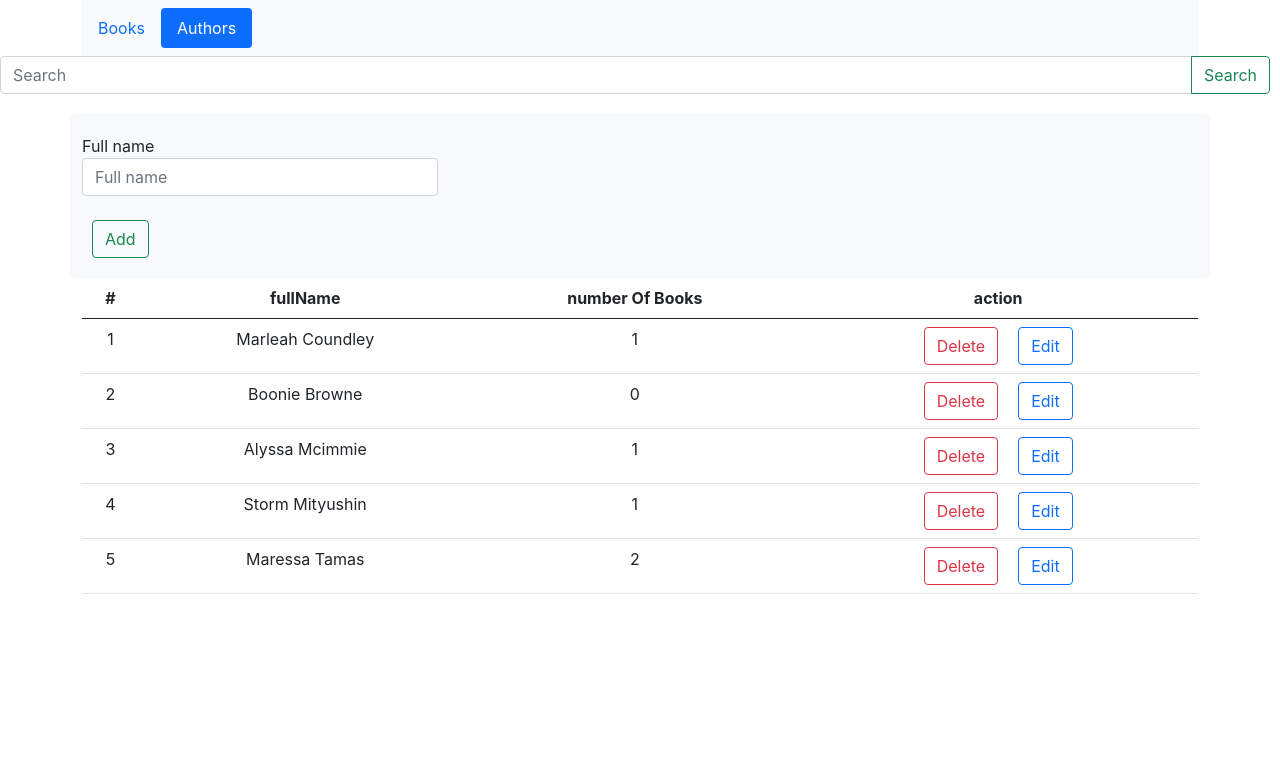
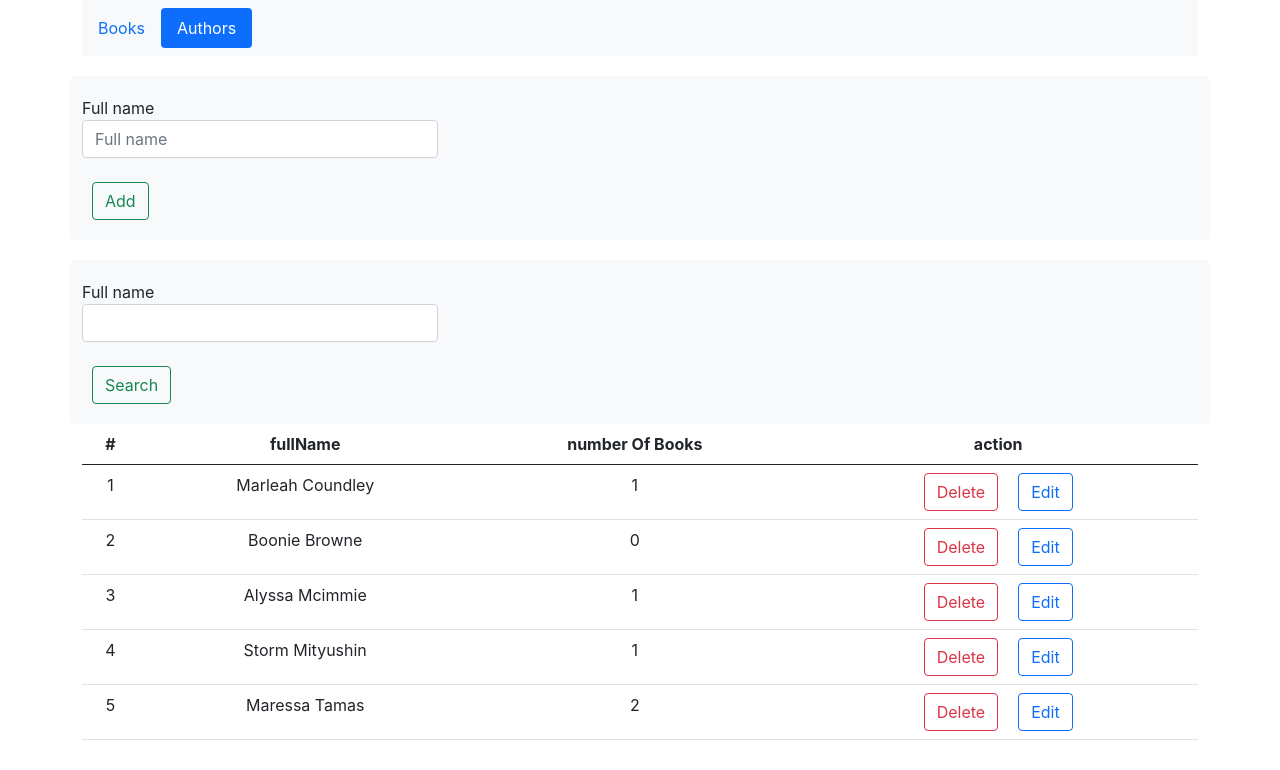
Before and after one commit to somayehbhr/my-library, a React (Create React App) app: page /authors in a window 1280 px wide. Shown: the top 770 px of the page. Built offline with nearby package versions, Linux system fonts and the light colour scheme.

Commit message:
feat: added search filter component

```diff
--- /dev/null
+++ b/src/screens/Authors/components/SearchAuthors/index.tsx
@@ -0,0 +1,44 @@
+import { Button } from "../../../../components/Button";
+import * as React from "react";
+import { useState } from "react";
+import data from "../../../../data/info.json";
+import { IAuthorEntity } from "../../index";
+
+interface Props {
+	onSetList: (list: IAuthorEntity[]) => void;
+	list: IAuthorEntity[];
+}
+export const SearchAuthors: React.FC<Props> = (props) => {
+	const [searchItem, setSearchItem] = useState("");
+	function search() {
+		let result = props.list.filter((s) => {
+			return s.fullName.includes(searchItem);
+		});
+		props.onSetList(result);
+		console.log("result", result);
+	}
+	return (
+		<div className="container addSection bg-light">
+			<form>
+				<div className="row">
+					<div className="col-md-4">
+						<label htmlFor="inputEmail4">Full name</label>
+						<input
+							type="text"
+							className="form-control"
+							id="autoSizingInput"
+							value={searchItem}
+							onChange={(event) => setSearchItem(event.target.value)}
+						/>
+					</div>
+				</div>
+				<br />
+				<div className="row">
+					<div className="col-md-3">
+						<Button text={"Search"} onClick={search} className={"success"} />
+					</div>
+				</div>
+			</form>
+		</div>
+	);
+};
--- a/src/screens/Authors/index.tsx
+++ b/src/screens/Authors/index.tsx
@@ -6,6 +6,7 @@ import data from "../../data/info.json";
 import { Header } from "../../components/Header";
 import { AddAuthor } from "./components/AddAuthor";
 import { Author } from "./components/Author";
+import { SearchAuthors } from "./components/SearchAuthors";
 
 export interface IAuthorEntity {
 	id: number;
@@ -17,7 +18,6 @@ const books = data.books;
 export const Authors = () => {
 	const [list, setList] = useState<Array<IAuthorEntity>>(data.authors);
 	const [selectedRow, setSelectedRow] = useState<IAuthorEntity>({} as IAuthorEntity);
-	const [searchItem, setSearchItem] = useState("");
 
 	useEffect(() => {
 		const localList = getLocalList();
@@ -67,42 +67,19 @@ export const Authors = () => {
 		setList([editedBook, ...tempBooks]);
 		setSelectedRow({} as IAuthorEntity);
 	}
-	// @ts-ignore
-	function search() {
-		let result = list.filter((s) => {
-			return s.fullName.includes(searchItem);
-		});
 
-		setList(result);
-		return result;
+	function onListChange(newList: IAuthorEntity[]) {
+		setList(newList);
 	}
 
 	return (
 		<>
-			<form className="form-inline">
-				<div className="input-group">
-					<input
-						className="form-control mr-sm-2"
-						type="search"
-						placeholder="Search"
-						aria-label="Search"
-						value={searchItem}
-						onChange={(event) => setSearchItem(event.target.value)}
-					/>
-					<button
-						type="button"
-						className="btn btn-outline-success my-2 my-sm-0"
-						onClick={search}
-					>
-						Search
-					</button>
-				</div>
-			</form>
 			<AddAuthor
 				onAddClick={handleAddAuthor}
 				authorInfo={selectedRow}
 				onEditClick={handleEditAuthor}
 			/>
+			<SearchAuthors list={list} onSetList={onListChange} />
 			<div className="container">
 				<table className="table">
 					<Header list={headerList} />
```
